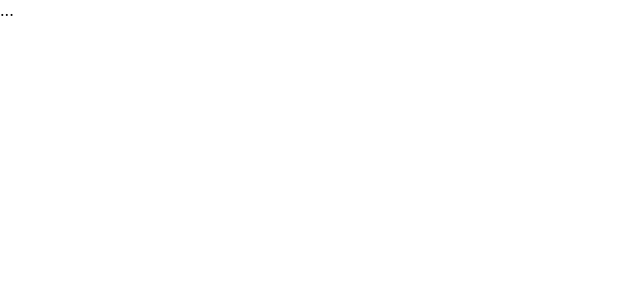
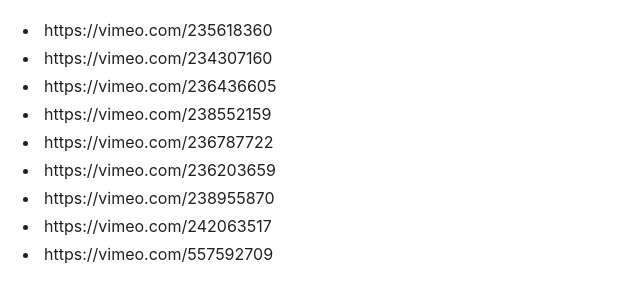
Before and after one commit to luxplanjay/react-38, a React (Create React App) app: page / in a window 1280 px wide. Shown: the top 302 px of the page, without its empty margins (0-640 px from the left). Built offline with nearby package versions, Linux system fonts and the light colour scheme.

Commit message:
add examples

```diff
--- /dev/null
+++ b/jsconfig.json
@@ -0,0 +1,6 @@
+{
+  "compilerOptions": {
+    "baseUrl": "src"
+  },
+  "include": ["src"]
+}
--- a/package.json
+++ b/package.json
@@ -8,7 +8,11 @@
     "@testing-library/user-event": "^13.5.0",
     "react": "^17.0.2",
     "react-dom": "^17.0.2",
+    "react-hot-toast": "^2.1.1",
+    "react-icons": "^4.3.1",
+    "react-player": "^2.9.0",
     "react-scripts": "5.0.0",
+    "styled-components": "^5.3.3",
     "web-vitals": "^2.1.2"
   },
   "scripts": {
--- a/src/components/App.js
+++ b/src/components/App.js
@@ -1,3 +1,64 @@
-export const App = () => {
-  return <div>...</div>;
-};
+import { Component } from 'react';
+import ReactPlayer from 'react-player/vimeo';
+import toast, { Toaster } from 'react-hot-toast';
+import { VideoList } from 'components/VideoList/VideoList';
+// import { Collapsible } from 'components/Collapsible/Collapsible';
+import videos from '../videos.json';
+
+// const user = {
+//   meta: {
+//     hasFullAccess: false,
+//   },
+// };
+
+export class App extends Component {
+  state = {
+    selectedVideo: null,
+  };
+
+  selectVideo = link => {
+    toast.success('Видео выбрано!!!');
+    this.setState({ selectedVideo: link });
+  };
+
+  render() {
+    const { selectedVideo } = this.state;
+    return (
+      <>
+        <Toaster position="bottom-right" />
+        <VideoList
+          videos={videos}
+          onSelect={this.selectVideo}
+          selectedVideo={selectedVideo}
+        />
+        {selectedVideo && <ReactPlayer url={selectedVideo} controls />}
+
+        {/* <Collapsible triggerText="Добавить заметку" mb={5}>
+          Some collapsible content 1
+        </Collapsible>
+        <hr />
+        <Collapsible isOpen triggerText="Показать" mt={20}>
+          Some collapsible content 2
+        </Collapsible>
+        <hr />
+        <Collapsible
+          isOpen
+          isDisabled={!user.meta.hasFullAccess}
+          triggerText="Сделать что-то"
+          mb={3}
+          mt={16}
+        >
+          Some collapsible content 3
+        </Collapsible>
+        <hr />
+        <Collapsible
+          isOpen
+          triggerText="Сделать что-то 4"
+          triggerPosition="bottom"
+        >
+          Some collapsible content 4
+        </Collapsible> */}
+      </>
+    );
+  }
+}
--- /dev/null
+++ b/src/components/Collapsible/Collapsible.jsx
@@ -0,0 +1,46 @@
+import { Component } from 'react';
+import { Wrapper, TriggerButton } from './Collapsible.styled';
+
+export class Collapsible extends Component {
+  static defaultProps = {
+    isOpen: false,
+    isDisabled: false,
+    triggerPosition: 'top',
+    mt: 0,
+    mb: 0,
+    mr: 0,
+    ml: 0,
+  };
+
+  state = {
+    isOpen: this.props.isOpen,
+  };
+
+  toggle = () => {
+    this.setState(state => ({ isOpen: !state.isOpen }));
+  };
+
+  render() {
+    const { isOpen } = this.state;
+    const {
+      children,
+      isDisabled,
+      triggerText,
+      triggerPosition,
+      ...spacingProps
+    } = this.props;
+    return (
+      <Wrapper {...spacingProps}>
+        <TriggerButton
+          type="button"
+          disabled={isDisabled}
+          onClick={this.toggle}
+          position={triggerPosition}
+        >
+          {triggerText}
+        </TriggerButton>
+        {isOpen && children}
+      </Wrapper>
+    );
+  }
+}
--- /dev/null
+++ b/src/components/VideoList/VideoList.jsx
@@ -0,0 +1,30 @@
+import styled from 'styled-components';
+
+const ListItem = styled.li`
+  padding: ${props => props.theme.spacing(1)};
+  cursor: pointer;
+  color: ${({ selected, theme }) => {
+    return selected ? theme.colors.red : theme.colors.primaryText;
+  }};
+
+  &:hover {
+    color: ${props => props.theme.colors.secondaryText};
+  }
+`;
+
+export const VideoList = ({ videos, selectedVideo, onSelect }) => {
+  console.log(selectedVideo);
+  return (
+    <ul>
+      {videos.map(video => (
+        <ListItem
+          key={video.id}
+          onClick={() => onSelect(video.link)}
+          selected={selectedVideo === video.link}
+        >
+          {video.link}
+        </ListItem>
+      ))}
+    </ul>
+  );
+};
--- /dev/null
+++ b/src/constants/theme.js
@@ -0,0 +1,12 @@
+export const theme = Object.freeze({
+  colors: {
+    white: '#ffffff',
+    black: '#010101',
+    green: '#4caf50',
+    red: '#f44336',
+    blue: '#2196f3',
+    primaryText: '#212121',
+    secondaryText: '#757575',
+  },
+  spacing: value => `${4 * value}px`,
+});
--- a/src/index.js
+++ b/src/index.js
@@ -1,11 +1,15 @@
 import React from 'react';
 import ReactDOM from 'react-dom';
+import { ThemeProvider } from 'styled-components';
+import { App } from './components/App';
+import { theme } from 'constants/theme';
 import './index.css';
-import { App } from './components/App';
 
 ReactDOM.render(
   <React.StrictMode>
-    <App />
+    <ThemeProvider theme={theme}>
+      <App />
+    </ThemeProvider>
   </React.StrictMode>,
   document.getElementById('root')
 );
--- /dev/null
+++ b/src/videos.json
@@ -0,0 +1,11 @@
+[
+  { "id": 235618360, "link": "https://vimeo.com/235618360" },
+  { "id": 234307160, "link": "https://vimeo.com/234307160" },
+  { "id": 236436605, "link": "https://vimeo.com/236436605" },
+  { "id": 238552159, "link": "https://vimeo.com/238552159" },
+  { "id": 236787722, "link": "https://vimeo.com/236787722" },
+  { "id": 236203659, "link": "https://vimeo.com/236203659" },
+  { "id": 238955870, "link": "https://vimeo.com/238955870" },
+  { "id": 242063517, "link": "https://vimeo.com/242063517" },
+  { "id": 557592709, "link": "https://vimeo.com/557592709" }
+]
```
Also changed, not shown: src/components/Collapsible/Collapsible.styled.js (added, +14 -0 lines), 2 other files (tests, documents, lock files or other folders).
